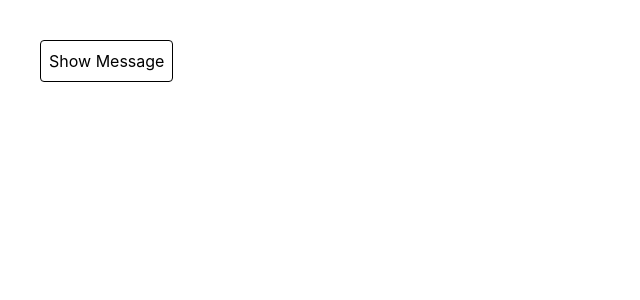
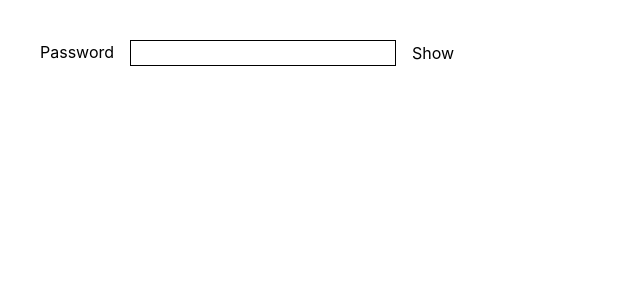
Before and after one commit to Mansiverma30/frontend-machine-coding, a React (Vite) app in the folder small-components/: page / in a window 1280 px wide. Shown: the top 300 px of the page, without its empty margins (0-640 px from the left). Built offline with nearby package versions, Linux system fonts and the light colour scheme.

Commit message:
2 components

```diff
--- a/small-components/src/App.jsx
+++ b/small-components/src/App.jsx
@@ -1,9 +1,9 @@
-import Toast from "./Toast/Toast";
+import Password from "./Password/Password";
 
 const App = () => {
   return (
     <div className="h-screen w-screen">
-      <Toast />
+      <Password />
     </div>
   );
 };
--- /dev/null
+++ b/small-components/src/Modal/Modal.jsx
@@ -0,0 +1,31 @@
+import { useState } from "react";
+
+const Modal = () => {
+  const [open, setOpen] = useState(false);
+  const toggleModal = () => {
+    setOpen((prev) => !prev);
+  };
+  return (
+    <div className="flex flex-col  gap-10 items-center justify-center h-screen">
+      <button
+        className={`border rounded cursor-pointer p-2 ${open ? "hidden" : "block"}`}
+        onClick={toggleModal}
+      >
+        Profile
+      </button>
+      {open && (
+        <div className="border flex flex-col p-1 z-10">
+          <div className="text-end px-2">
+            <button className="cursor-pointer" onClick={toggleModal}>
+              x
+            </button>
+          </div>
+          <h1 className="text-center text-lg">A developer</h1>
+          <p className="">Trying to do something.....</p>
+        </div>
+      )}
+    </div>
+  );
+};
+
+export default Modal;
--- /dev/null
+++ b/small-components/src/Password/Password.jsx
@@ -0,0 +1,22 @@
+import { useState } from "react";
+
+const Password = () => {
+  const [showPassword, setShowPassword] = useState(false);
+  return (
+    <div className="p-10 gap-4 flex">
+      <label>Password</label>
+      <input
+        type={showPassword ? "text" : "password"}
+        className="border px-2"
+      />
+      <button
+        className="cursor-pointer"
+        onClick={() => setShowPassword((prev) => !prev)}
+      >
+        {showPassword ? "Hide" : "Show"}
+      </button>
+    </div>
+  );
+};
+
+export default Password;
```
Also changed, not shown: small-components/src/Modal/Readme.md (added), small-components/src/Password/Readme.md (added), 2 other files (tests, documents, lock files or other folders).
